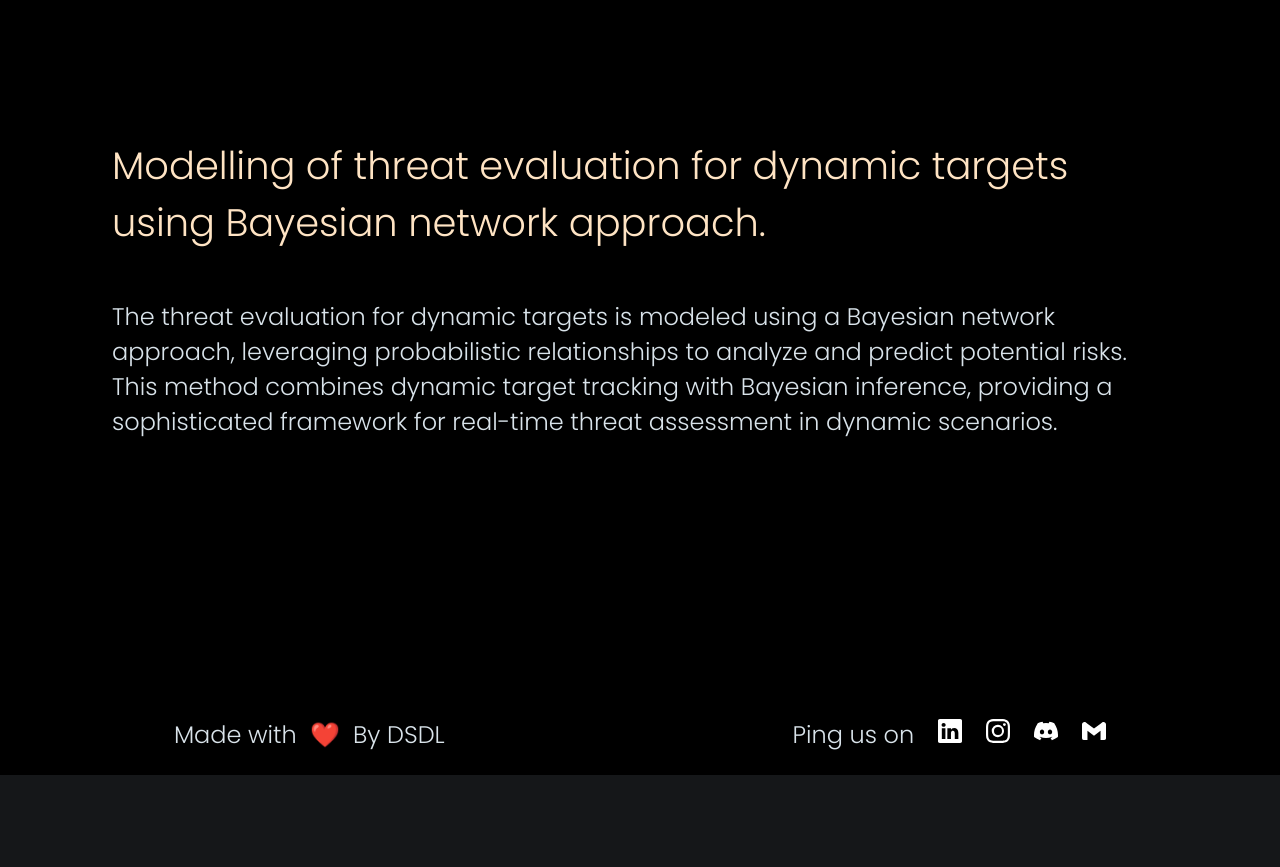
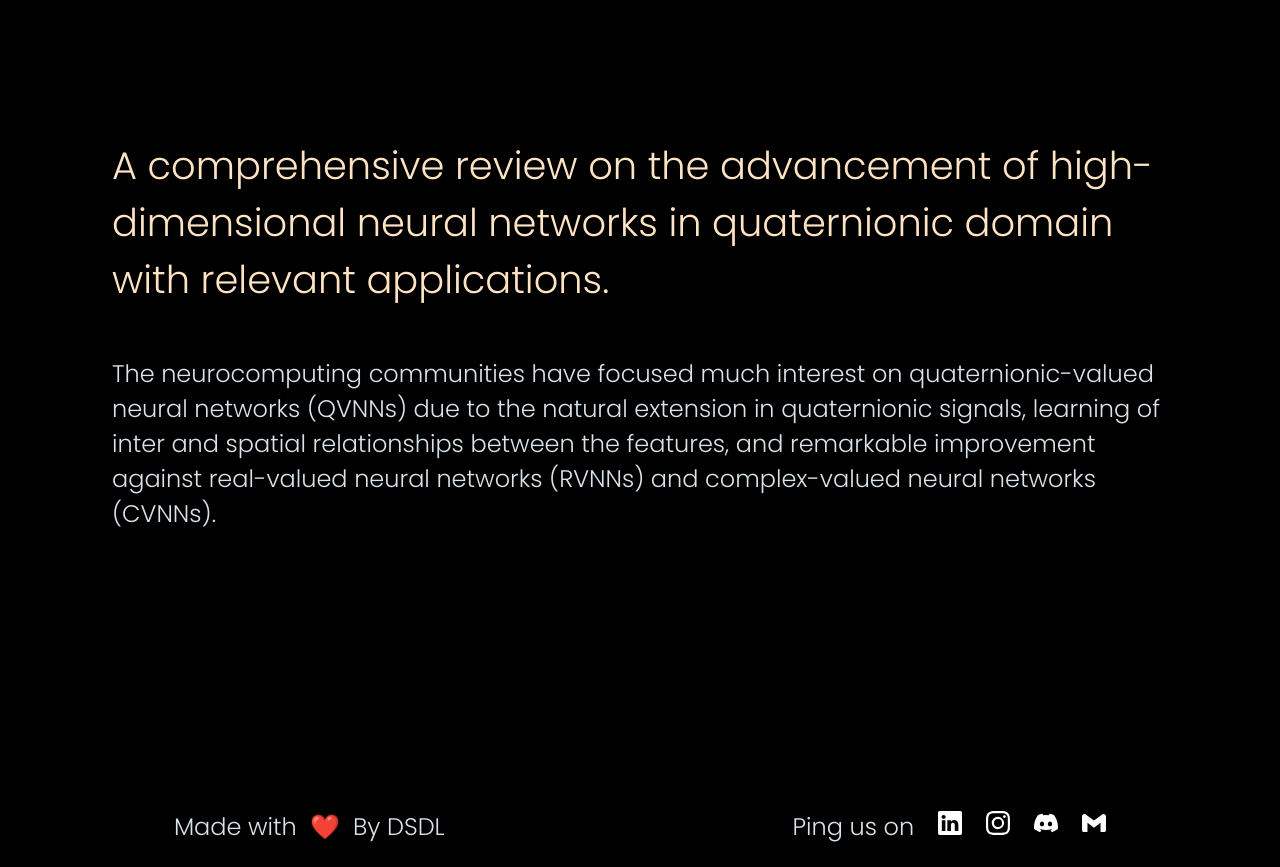
Before and after one commit to sion-chowdhary/DSDL-Website, a React (Create React App) app: page /achievements in a window 1280 px wide. Shown: the part 3320-4187 px from the top of the page. Before the commit the page ends 4095 px from the top, so only its background shows below. Built offline with nearby package versions, Linux system fonts and the light colour scheme; a web font is replaced by a local one.

Commit message:
website done

```diff
--- a/src/components/Achievements.js
+++ b/src/components/Achievements.js
@@ -89,10 +89,10 @@ const Achievements = () => {
       <div className="inner-blog">
         <div className="blog-content">
           <div id="blog-main-heading">
-            <div>Modelling of threat evaluation for dynamic targets using Bayesian network approach.</div>
+            <div>A comprehensive review on the advancement of high-dimensional neural networks in quaternionic domain with relevant applications.</div>
           </div>
           <div className="blog-2">
-          The threat evaluation for dynamic targets is modeled using a Bayesian network approach, leveraging probabilistic relationships to analyze and predict potential risks. This method combines dynamic target tracking with Bayesian inference, providing a sophisticated framework for real-time threat assessment in dynamic scenarios.
+          The neurocomputing communities have focused much interest on quaternionic-valued neural networks (QVNNs) due to the natural extension in quaternionic signals, learning of inter and spatial relationships between the features, and remarkable improvement against real-valued neural networks (RVNNs) and complex-valued neural networks (CVNNs).
           </div>
           {/* <div>
             <NavLink to="https://ieeexplore.ieee.org/document/10150768">
```
